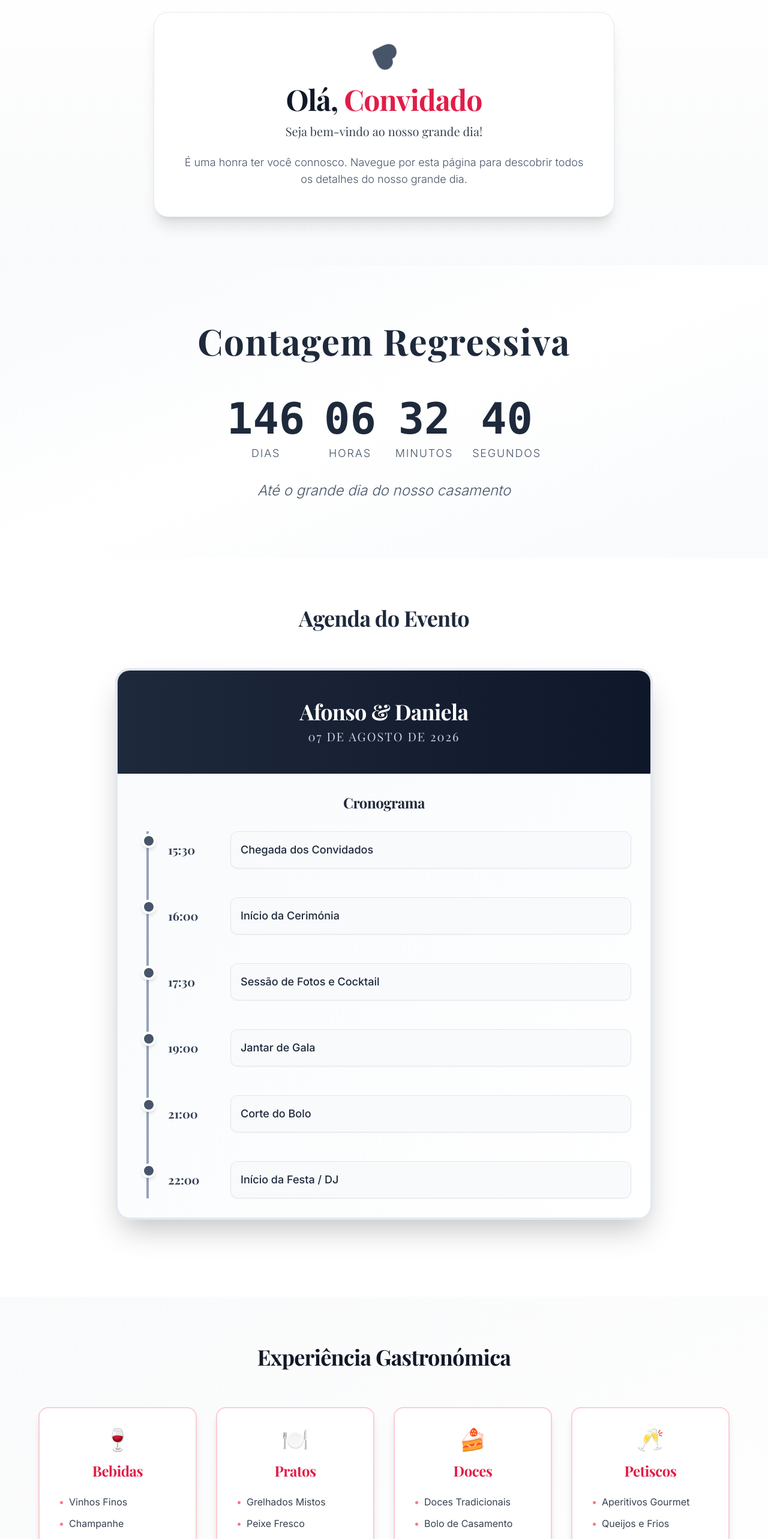
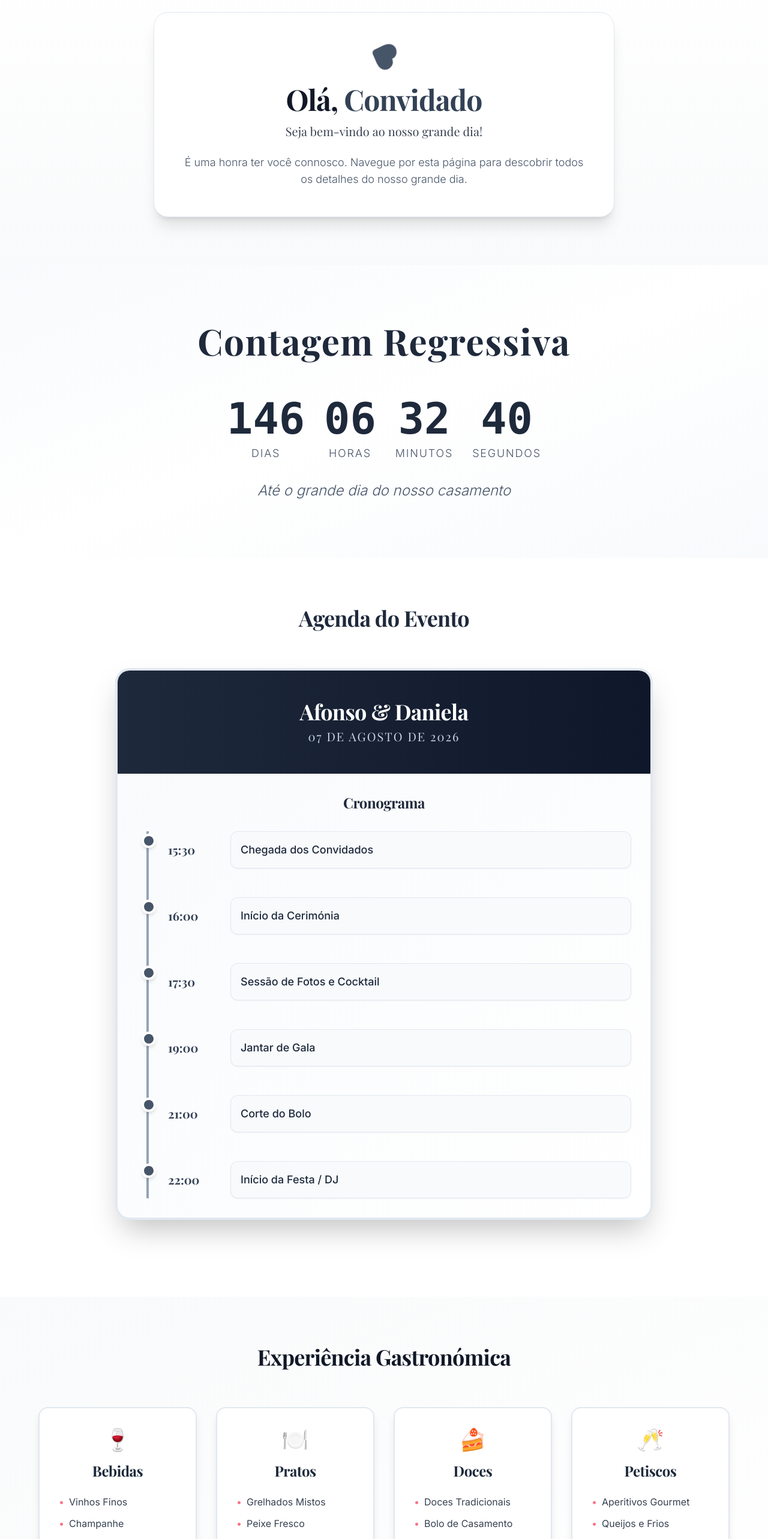
Before and after one commit to afonso1724/projeto_casamento, a React (Vite) app in the folder frontend/: page / in a window 1280 px wide. Shown: the part 860-3426 px from the top of the page at 60% size. Built offline with nearby package versions, Linux system fonts and the light colour scheme; no server answers.

Commit message:
fix: ajuste das cores e layout

```diff
--- a/frontend/src/pages/InvitePage.jsx
+++ b/frontend/src/pages/InvitePage.jsx
@@ -145,7 +145,7 @@ export default function InvitePage() {
     return (
       <div className="min-h-screen flex items-center justify-center bg-white">
         <motion.div animate={{ rotate: 360 }} transition={{ duration: 2, repeat: Infinity }}>
-          <Heart size={48} className="text-rose-600 fill-rose-600" />
+          <Heart size={48} className="text-slate-600 fill-slate-600" />
         </motion.div>
       </div>
     );
@@ -281,7 +281,7 @@ export default function InvitePage() {
             </motion.div>
 
             <h2 className="text-4xl md:text-5xl font-bold text-gray-900 mb-4 font-serif">
-              Olá, <span className="text-rose-600">{guestName}</span>
+              Olá, <span className="text-slate-700">{guestName}</span>
             </h2>
             <p className="text-xl text-gray-700 font-serif mb-6">
               Seja bem-vindo ao nosso grande dia!
@@ -471,10 +471,10 @@ export default function InvitePage() {
                 transition={{ delay: idx * 0.15 }}
                 viewport={{ once: true }}
                 whileHover={{ scale: 1.05, y: -5 }}
-                className="bg-white rounded-2xl p-8 border-2 border-rose-200 shadow-lg hover:shadow-2xl transition-all duration-300"
+                className="bg-white rounded-2xl p-8 border-2 border-slate-200 shadow-lg hover:shadow-2xl transition-all duration-300"
               >
                 <div className="text-4xl mb-4 text-center">{card.icon}</div>
-                <h3 className="text-2xl font-bold text-rose-600 mb-6 font-serif text-center">{card.title}</h3>
+                <h3 className="text-2xl font-bold text-slate-800 mb-6 font-serif text-center">{card.title}</h3>
                 <ul className="space-y-3">
                   {card.items.map((item, i) => (
                     <motion.li
@@ -554,7 +554,7 @@ export default function InvitePage() {
                         key={idx}
                         onClick={() => setJourneyIndices(prev => prev.map((i, cardI) => cardI === cardIdx ? idx : i))}
                         className={`w-2 h-2 rounded-full transition-all ${
-                          idx === journeyIndices[cardIdx] ? 'bg-rose-400 w-6' : 'bg-white/50'
+                          idx === journeyIndices[cardIdx] ? 'bg-slate-500 w-6' : 'bg-white/50'
                         }`}
                       />
                     ))}
@@ -730,8 +730,8 @@ export default function InvitePage() {
                 Este é o nosso grande dia.
               </p>
               <div className="flex items-center gap-2">
-                <Heart size={20} className="text-rose-400 fill-rose-400" />
-                <span className="text-rose-300 font-medium">Para Sempre</span>
+                <Heart size={20} className="text-slate-500 fill-slate-500" />
+                <span className="text-slate-300 font-medium">Para Sempre</span>
               </div>
             </div>
           </div>
@@ -740,7 +740,7 @@ export default function InvitePage() {
           <div className="border-t border-slate-700 pt-8 mt-8">
             <div className="flex flex-col md:flex-row justify-between items-center gap-4">
               <p className="text-slate-400 text-sm">
-                © 2026 SynerTch - Experiência de Casamento Digital
+                © 2026 SynerTech - Experiência de Casamento Digital
               </p>
               <div className="flex items-center gap-6 text-sm text-slate-400">
                 <span>Todos os direitos reservados</span>
```
